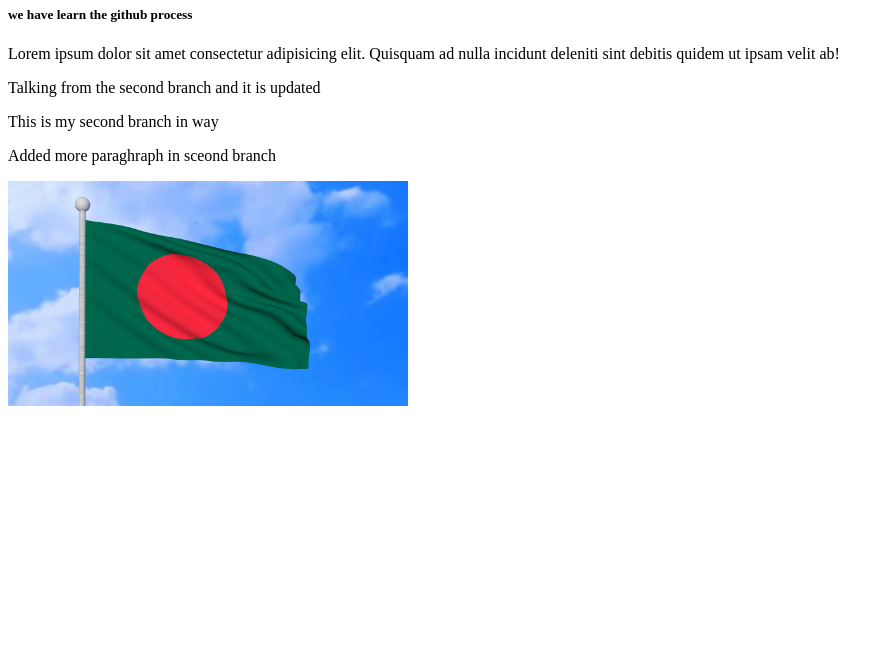
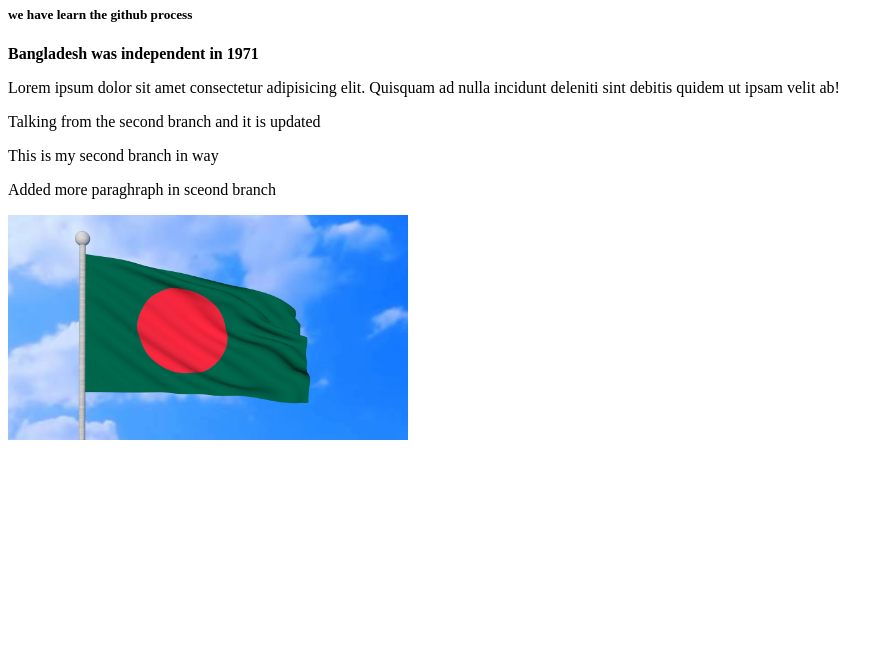
Before and after one commit to MarufAhamedsagor/my-first-website, a plain HTML site: page index.html in a window 1280 px wide. Shown: the part 132-800 px from the top of the page, without its empty margins (0-893 px from the left). Drawn offline with Linux system fonts and the light colour scheme.

Commit message:
bold line added

```diff
--- a/index.html
+++ b/index.html
@@ -9,6 +9,7 @@
     <h1>This is my first Github project </h1>
     <h1>Hello mama, i am using github</h1>
     <h5>we have learn the github process</h5>
+    <b>Bangladesh was independent in 1971</b>
     <p>Lorem ipsum dolor sit amet consectetur adipisicing elit. Quisquam ad nulla incidunt deleniti sint debitis quidem ut ipsam velit ab!</p>
     <p>Talking from the second branch and it is updated</p>
     <p> This is my second branch in way</p>
```
